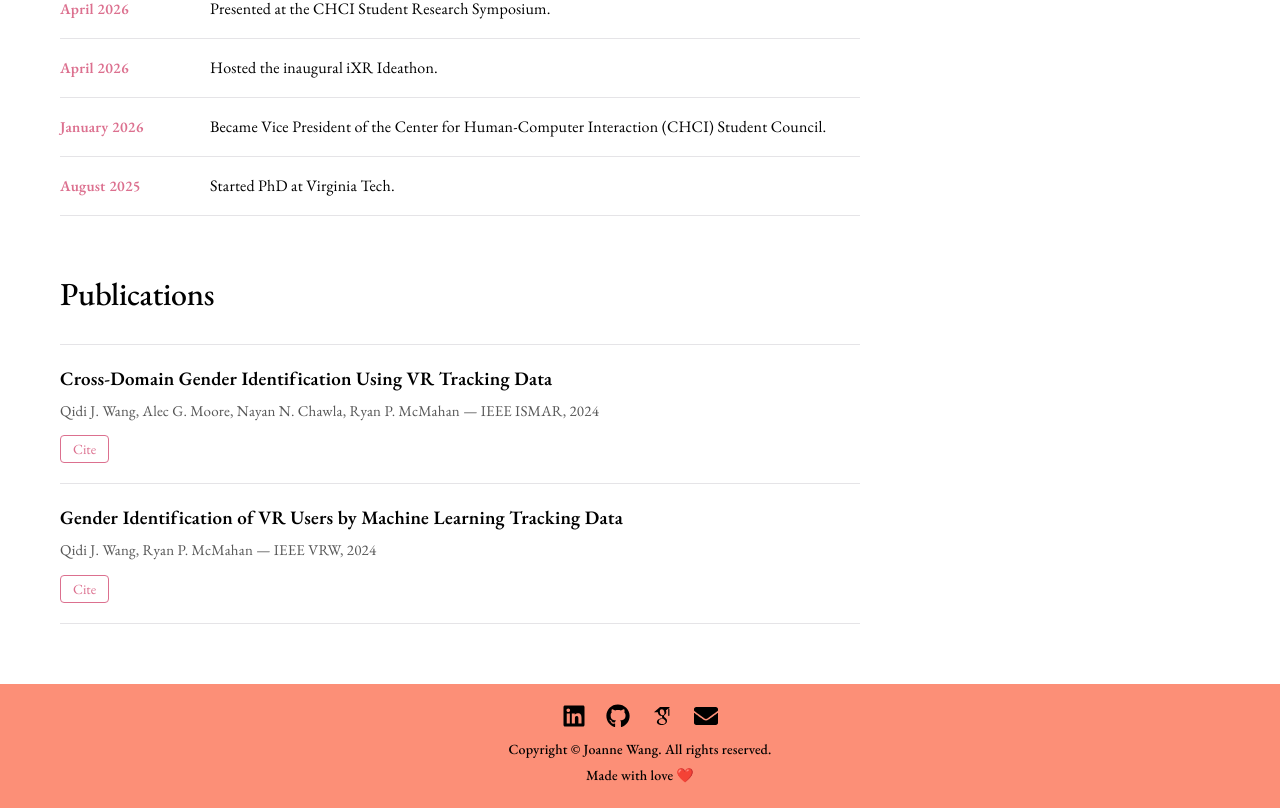
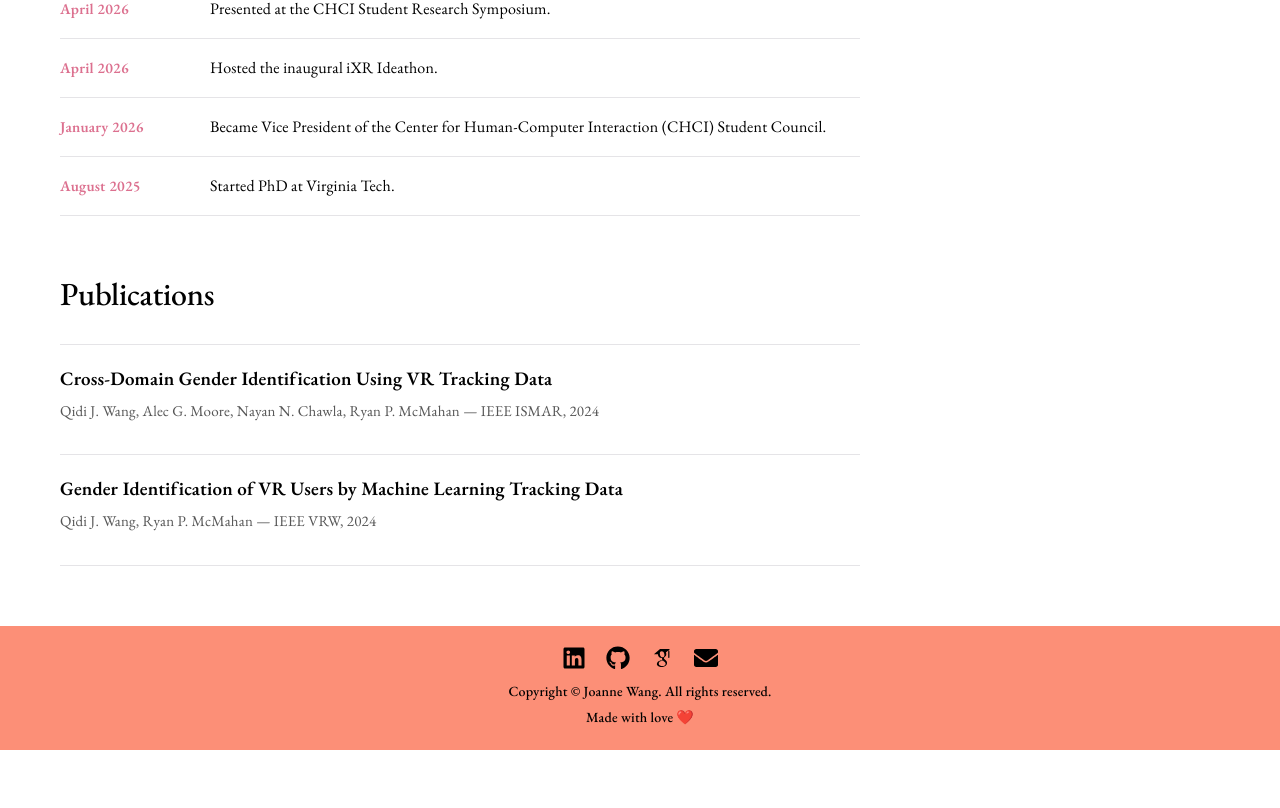
Before and after one commit to AlphauroraE/AlphauroraE.github.io, a React (Vite) app in the folder frontend/: page / in a window 1280 px wide. Shown: the part 935-1743 px from the top of the page. After the commit the page ends 1685 px from the top, so only its background shows below. Built offline with nearby package versions, Linux system fonts and the light colour scheme; a web font is replaced by a local one.

Commit message:
Add publications

```diff
--- a/frontend/src/components/Home.jsx
+++ b/frontend/src/components/Home.jsx
@@ -4,46 +4,7 @@ import './Home.css';
 import profile from '../assets/photo.jpg';
 import Bottom from './Bottom';
 
-const PUBLICATIONS = [
-    {
-        title: 'Cross-Domain Gender Identification Using VR Tracking Data',
-        meta: 'Qidi J. Wang, Alec G. Moore, Nayan N. Chawla, Ryan P. McMahan — IEEE ISMAR, 2024',
-        doi: 'https://doi.org/10.1109/ISMAR62088.2024.00032',
-        bibtex: `@inproceedings{wang2024crossdomain,
-  title={Cross-Domain Gender Identification Using VR Tracking Data},
-  author={Wang, Qidi J. and Moore, Alec G. and Chawla, Nayan N. and McMahan, Ryan P.},
-  booktitle={2024 IEEE International Symposium on Mixed and Augmented Reality (ISMAR)},
-  publisher={IEEE},
-  year={2024},
-  month={Oct},
-  pages={180--189},
-  doi={10.1109/ISMAR62088.2024.00032}
-}`,
-    },
-    {
-        title: 'Gender Identification of VR Users by Machine Learning Tracking Data',
-        meta: 'Qidi J. Wang, Ryan P. McMahan — IEEE VRW, 2024',
-        doi: 'https://doi.org/10.1109/VRW62533.2024.00210',
-        bibtex: `@inproceedings{wang2024gender,
-  title={Gender Identification of VR Users by Machine Learning Tracking Data},
-  author={Wang, Qidi J. and McMahan, Ryan P.},
-  booktitle={2024 IEEE Conference on Virtual Reality and 3D User Interfaces Abstracts and Workshops (VRW)},
-  publisher={IEEE},
-  year={2024},
-  month={Mar},
-  pages={827--828},
-  doi={10.1109/VRW62533.2024.00210}
-}`,
-    },
-];
-
 const Home = () => {
-    const [openCiteIndex, setOpenCiteIndex] = useState(null);
-
-    const toggleCite = (index) => {
-        setOpenCiteIndex((current) => (current === index ? null : index));
-    };
-
     return (
         <div>
             <div
@@ -81,9 +42,9 @@ const Home = () => {
                         Hello! I'm Joanne, a PhD student in Computer Science at Virginia Tech, advised by Dr. Ryan P. McMahan in the Xrai Lab. My research focuses on machine learning and virtual reality. I am also a "hackathon addict", creative innovator, and photographer. Welcome to my portfolio!
                     </p>
                     <div className="about-links">
-                        <a href="/CV.pdf" className="about-link" target="_blank" rel="noopener noreferrer">Curriculum Vitae (PDF)</a>
+                        <a href="#" className="about-link">Curriculum Vitae (PDF)</a>
                         <a href="mailto:qidiwang@vt.edu" className="about-link">qidiwang@vt.edu</a>
-                        <a href="#" className="about-link">Xrai Lab →</a>
+                        <a href="https://xrtlab.github.io/xrtlab-site/" className="about-link">Xrai Lab →</a>
                     </div>
                 </div>
                 <div className="photo">
@@ -118,30 +79,14 @@ const Home = () => {
             <div className="publications-section">
                 <h2>Publications</h2>
                 <ul className="publications-list">
-                    {PUBLICATIONS.map((pub, i) => (
-                        <li className="publication-item" key={pub.doi}>
-                            <a
-                                className="publication-title"
-                                href={pub.doi}
-                                target="_blank"
-                                rel="noopener noreferrer"
-                            >
-                                {pub.title}
-                            </a>
-                            <div className="publication-meta">{pub.meta}</div>
-                            <button
-                                type="button"
-                                className="cite-button"
-                                onClick={() => toggleCite(i)}
-                                aria-expanded={openCiteIndex === i}
-                            >
-                                {openCiteIndex === i ? 'Hide citation' : 'Cite'}
-                            </button>
-                            {openCiteIndex === i && (
-                                <pre className="bibtex">{pub.bibtex}</pre>
-                            )}
-                        </li>
-                    ))}
+                    <li className="publication-item">
+                        <div className="publication-title">Cross-Domain Gender Identification Using VR Tracking Data</div>
+                        <div className="publication-meta">Qidi J. Wang, Alec G. Moore, Nayan N. Chawla, Ryan P. McMahan — IEEE ISMAR, 2024</div>
+                    </li>
+                    <li className="publication-item">
+                        <div className="publication-title">Gender Identification of VR Users by Machine Learning Tracking Data</div>
+                        <div className="publication-meta">Qidi J. Wang, Ryan P. McMahan — IEEE VRW, 2024</div>
+                    </li>
                 </ul>
             </div>
         </div>
```
